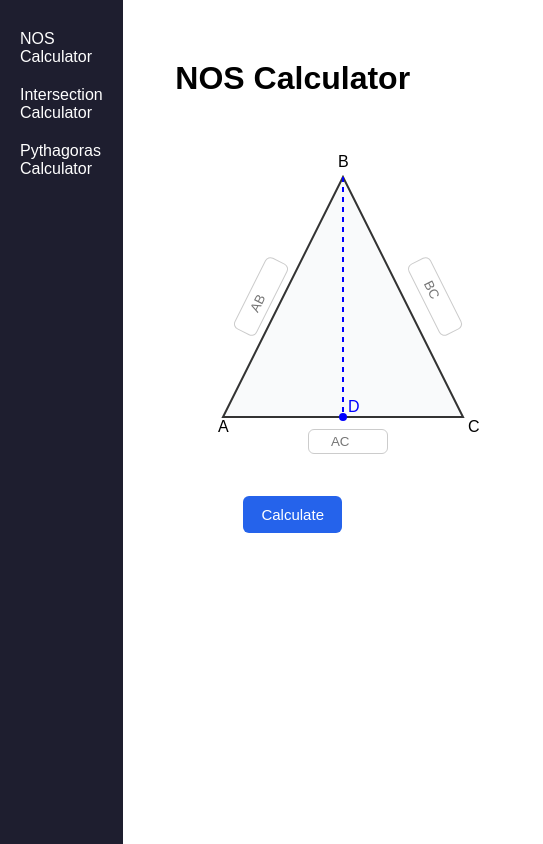
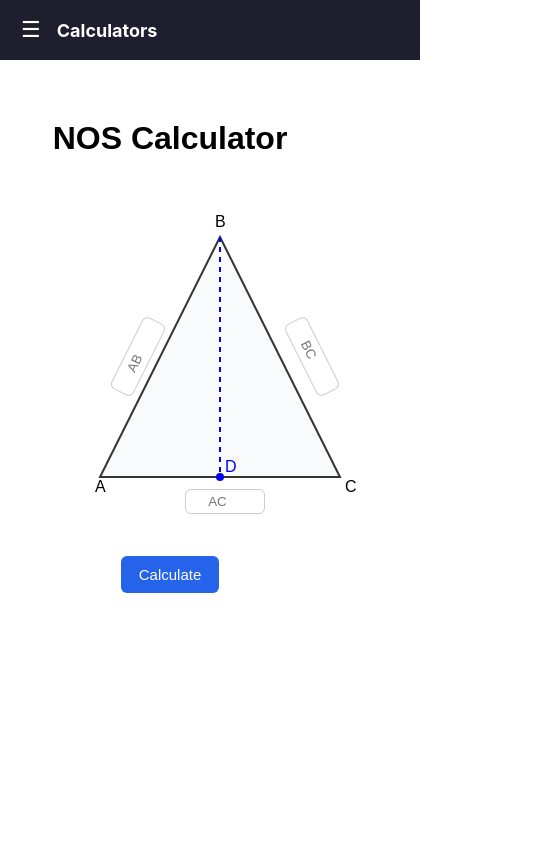
Before and after one commit to Srikathir124/Survey, a React (Create React App) app: page / in a window 390 px wide. Shown: the whole page, 543 px wide, since content can reach past the window. Built offline with nearby package versions, Linux system fonts and the light colour scheme.

Commit message:
Navbar made responsive

```diff
--- a/src/App.js
+++ b/src/App.js
@@ -23,9 +23,8 @@ function App() {
 
   return (
     <div style={styles.container}>
-      <Navbar setPage={setPage} />
-
-      <div style={styles.content}>
+    <Navbar setPage={setPage} currentPage={page} />
+      <div style={{ marginTop: "60px", padding: "20px" }}>
         {renderPage()}
       </div>
     </div>
--- a/src/components/navbar.jsx
+++ b/src/components/navbar.jsx
@@ -1,26 +1,103 @@
-import React from "react";
+import React, { useState } from "react";
 
-function Navbar({ setPage }) {
+function Navbar({ setPage, currentPage }) {
+  const [isOpen, setIsOpen] = useState(false);
+
+  const handleNavigation = (page) => {
+    setPage(page);
+    setIsOpen(false);
+  };
+
+  const getLinkStyle = (page) => ({
+    ...styles.link,
+    backgroundColor: currentPage === page ? "#2e2e48" : "transparent",
+    fontWeight: currentPage === page ? "bold" : "normal",
+    borderRadius: "6px",
+    padding: "10px",
+  });
+
   return (
-    <div style={styles.navbar}>
+    <>
+      {/* 🔹 Top Bar */}
+      <div style={styles.topbar}>
+        <button
+          style={styles.burger}
+          onClick={() => setIsOpen(!isOpen)}
+        >
+          ☰
+        </button>
+        <span style={styles.heading}>Calculators</span>
+      </div>
 
-      <button style={styles.link} onClick={() => setPage("nos")}>
+      {/* 🔹 Sidebar */}
+      <div
+        style={{
+          ...styles.navbar,
+          left: isOpen ? "0" : "-240px",
+        }}
+      >
+        <button
+          style={getLinkStyle("nos")}
+          onClick={() => handleNavigation("nos")}
+        >
           NOS Calculator
         </button>
 
-      <button style={styles.link} onClick={() => setPage("intersection")}>
+        <button
+          style={getLinkStyle("intersection")}
+          onClick={() => handleNavigation("intersection")}
+        >
           Intersection Calculator
         </button>
 
-      <button style={styles.link} onClick={() => setPage("pythagoras")}>
+        <button
+          style={getLinkStyle("pythagoras")}
+          onClick={() => handleNavigation("pythagoras")}
+        >
           Pythagoras Calculator
         </button>
       </div>
+
+      {/* 🔹 Overlay */}
+      {isOpen && (
+        <div
+          style={styles.overlay}
+          onClick={() => setIsOpen(false)}
+        />
+      )}
+    </>
   );
 }
 
 const styles = {
+  topbar: {
+    height: "60px",
+    background: "#1e1e2f",
+    color: "#fff",
+    display: "flex",
+    alignItems: "center",
+    padding: "0 15px",
+    position: "fixed",
+    width: "100%",
+    top: 0,
+    zIndex: 1000,
+  },
+  burger: {
+    fontSize: "22px",
+    background: "none",
+    border: "none",
+    color: "#fff",
+    cursor: "pointer",
+    marginRight: "10px",
+  },
+  heading: {
+    fontSize: "18px",
+    fontWeight: "bold",
+  },
   navbar: {
+    position: "fixed",
+    top: "60px",
+    left: "0",
     width: "220px",
     height: "100vh",
     background: "#1e1e2f",
@@ -29,18 +106,26 @@ const styles = {
     flexDirection: "column",
     padding: "20px",
     boxSizing: "border-box",
-  },
-  title: {
-    marginBottom: "20px",
+    transition: "left 0.3s ease",
+    zIndex: 1001,
   },
   link: {
     background: "transparent",
     border: "none",
     color: "#fff",
     textAlign: "left",
-    padding: "10px 0",
     cursor: "pointer",
     fontSize: "16px",
+    marginBottom: "10px",
+  },
+  overlay: {
+    position: "fixed",
+    top: 0,
+    left: 0,
+    width: "100%",
+    height: "100%",
+    background: "rgba(0,0,0,0.3)",
+    zIndex: 1000,
   },
 };
 
```
Lines whose indentation alone changed are shown as unchanged.
